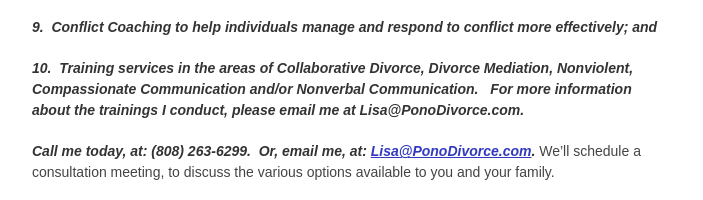
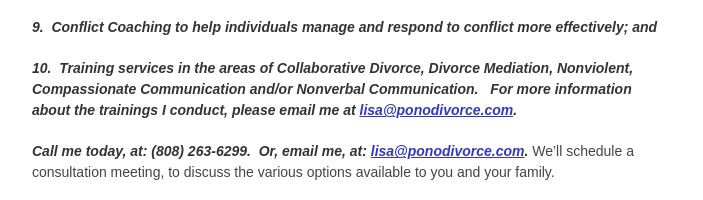
Before and after one commit to pathfinderfs/ponodivorce-www, a plain HTML site: page our-services/index.html in a window 1280 px wide. Shown: the part 2101-2301 px from the top of the page, without its empty margins (138-841 px from the left). Drawn offline with Linux system fonts and the light colour scheme.

Commit message:
Show direct email links site-wide

```diff
--- a/our-services/index.html
+++ b/our-services/index.html
@@ -55,8 +55,8 @@
 <p><strong><em>7.  Planning or Conflict Management within Extended Families (most commonly, supporting aging persons and their adult children in making plans or resolve differences on caregiving).</em></strong></p>
 <p><strong><em>8.  Facilitation services to help groups set the stage for constructive dialogue to prevent or manage conflict.</em></strong></p>
 <p><strong><em>9.  Conflict Coaching to help individuals manage and respond to conflict more effectively; and</em></strong></p>
-<p><strong><em>10.  Training services in the areas of Collaborative Divorce, Divorce Mediation, Nonviolent, Compassionate Communication and/or Nonverbal Communication.   For more information about the trainings I conduct, please email me at Lisa@PonoDivorce.com.</em></strong></p>
-<p><em><strong>Call me today, at: (808) 263-6299.</strong></em>  <em><strong>Or, email me, at: <a href="mailto:Lisa@PonoDivorce.com">Lisa@PonoDivorce.com</a>.</strong></em> We’ll schedule a consultation meeting, to discuss the various options available to you and your family.</p>
+<p><strong><em>10.  Training services in the areas of Collaborative Divorce, Divorce Mediation, Nonviolent, Compassionate Communication and/or Nonverbal Communication.   For more information about the trainings I conduct, please email me at <!--email_off--><a href="mailto:lisa@ponodivorce.com">lisa@ponodivorce.com</a><!--/email_off-->.</em></strong></p>
+<p><em><strong>Call me today, at: (808) 263-6299.</strong></em>  <em><strong>Or, email me, at: <!--email_off--><a href="mailto:lisa@ponodivorce.com">lisa@ponodivorce.com</a><!--/email_off-->.</strong></em> We’ll schedule a consultation meeting, to discuss the various options available to you and your family.</p>
 <p><img alt="bannerCP_RGB" class="alignright" decoding="async" height="43" loading="lazy" src="../assets/images/bannerCP_RGB-300x61.png" width="210"/></p>
         </div>
       </article>
```
Also changed, not shown: faqs-about-collaborative-divorce/index.html (+1 -1 lines), index.html (+1 -1 lines).
